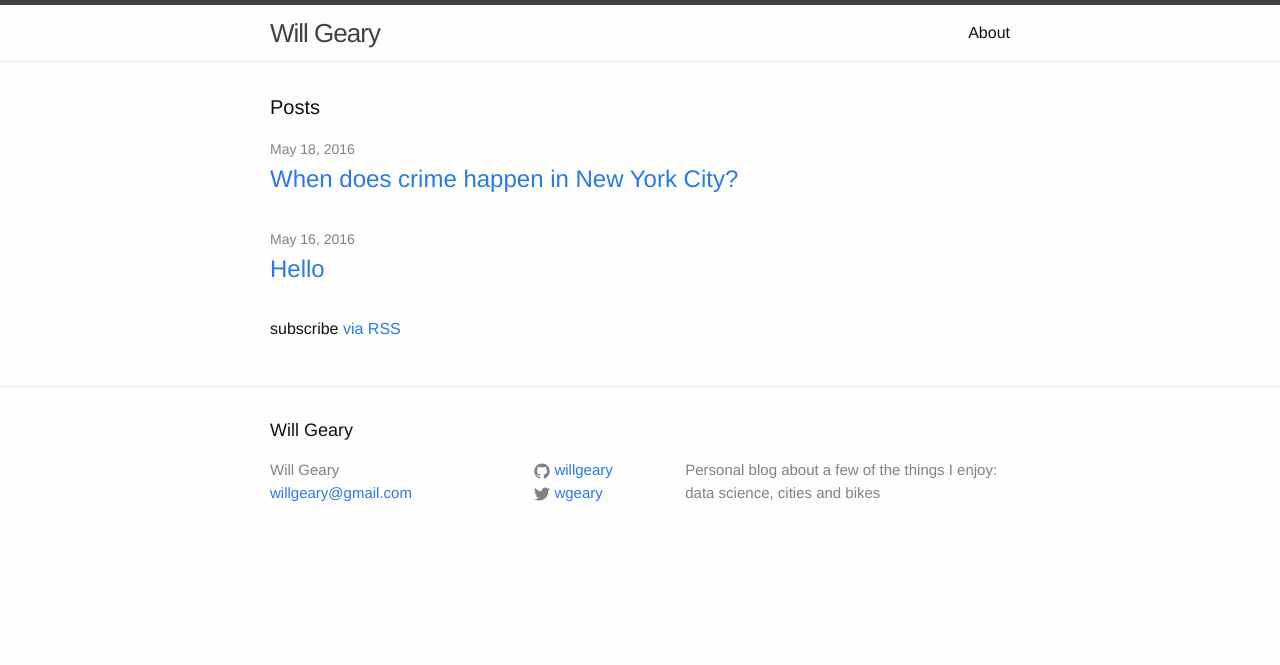
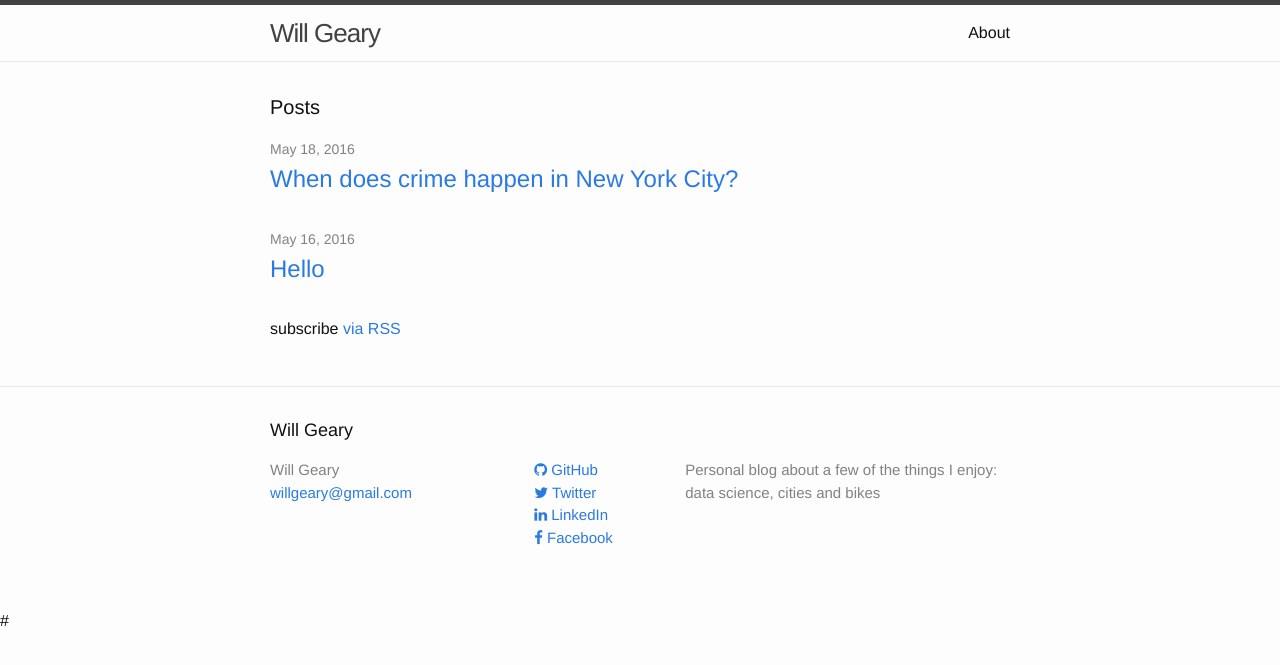
Before and after one commit to willgeary/willgeary.github.io, a Jekyll site: the page built from index.html, in a window 1280 px wide. Shown: the top 665 px of the page. Built offline with Jekyll 4.4.1, drawn with Linux system fonts in a browser that asks for light colours; nearby versions of some CDN libraries.

Commit message:
Save my work

```diff
--- a/_config.yml
+++ b/_config.yml
@@ -14,6 +14,8 @@
 url: "http://willgeary.github.io" # the base hostname & protocol for your site
 twitter_username: wgeary
 github_username:  willgeary
+linkedin_username: willgeary
+facebook_username: wcgeary
 
 # Build settings
 markdown: kramdown
--- a/_includes/footer.html
+++ b/_includes/footer.html
@@ -15,16 +15,37 @@
       <div class="footer-col footer-col-2">
         <ul class="social-media-list">
           {% if site.github_username %}
-          <li>
-            {% include icon-github.html username=site.github_username %}
-          </li>
+            <li>
+              <a href="https://github.com/{{ site.github_username }}">
+                <i class="fa fa-github"></i> GitHub
+              </a>
+            </li>
           {% endif %}
 
           {% if site.twitter_username %}
-          <li>
-            {% include icon-twitter.html username=site.twitter_username %}
-          </li>
+            <li>
+              <a href="https://twitter.com/{{ site.twitter_username }}">
+                <i class="fa fa-twitter"></i> Twitter
+              </a>
+            </li>
           {% endif %}
+
+          {% if site.linkedin_username %}
+            <li>
+              <a href="https://linkedin.com/in/{{ site.linkedin_username }}">
+                <i class="fa fa-linkedin"></i> LinkedIn
+              </a>
+            </li>
+          {% endif %}
+
+          {% if site.facebook_username %}
+            <li>
+              <a href="https://www.facebook.com/{{ site.facebook_username }}">
+                <i class="fa fa-facebook"></i> Facebook
+              </a>
+            </li>
+          {% endif %}
+
         </ul>
       </div>
 
@@ -36,3 +57,6 @@
   </div>
 
 </footer>
+
+
+#
--- a/_includes/head.html
+++ b/_includes/head.html
@@ -9,4 +9,7 @@
   <link rel="stylesheet" href="{{ "/css/main.css" | prepend: site.baseurl }}">
   <link rel="canonical" href="{{ page.url | replace:'index.html','' | prepend: site.baseurl | prepend: site.url }}">
   <link rel="alternate" type="application/rss+xml" title="{{ site.title }}" href="{{ "/feed.xml" | prepend: site.baseurl | prepend: site.url }}">
+
+  <link rel="stylesheet" href="//maxcdn.bootstrapcdn.com/font-awesome/4.3.0/css/font-awesome.min.css">
+
 </head>
```
Also changed, not shown: assets/2014-0429_will-2-110.jpg (renamed from assets/bike_will.jpg).
